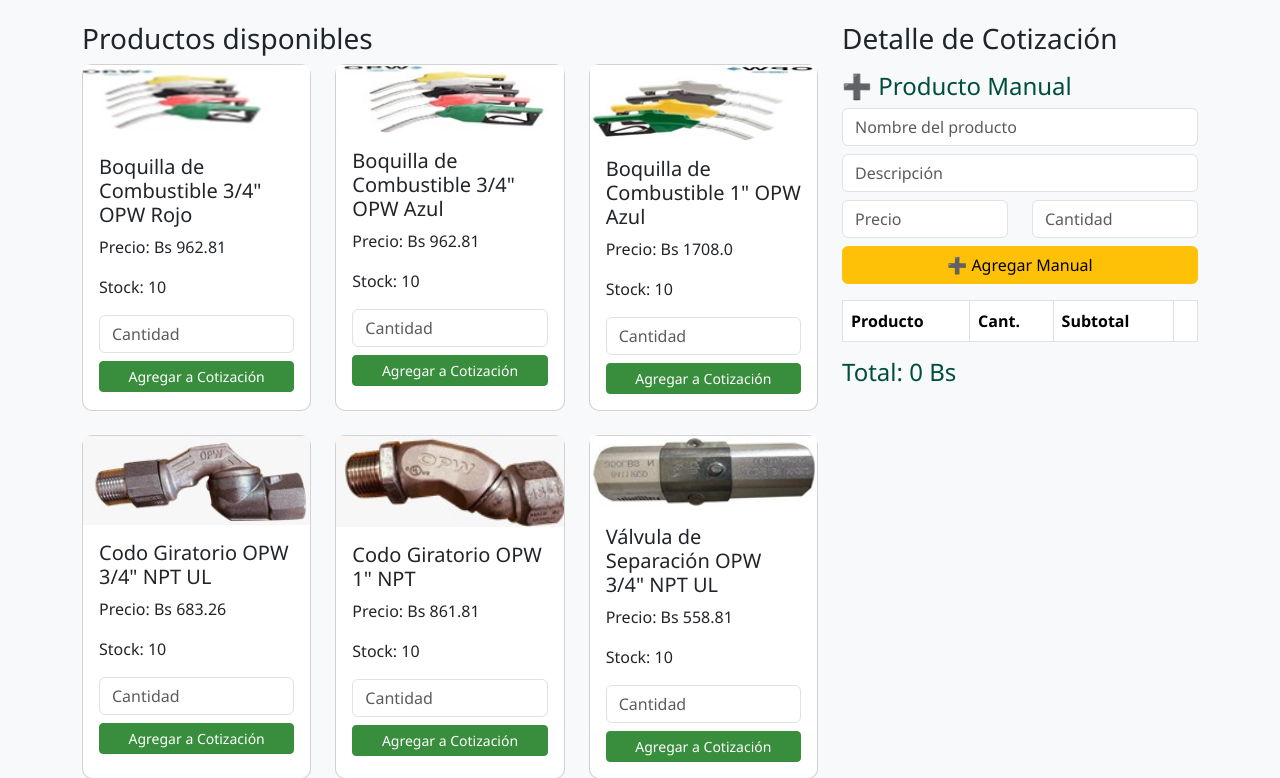
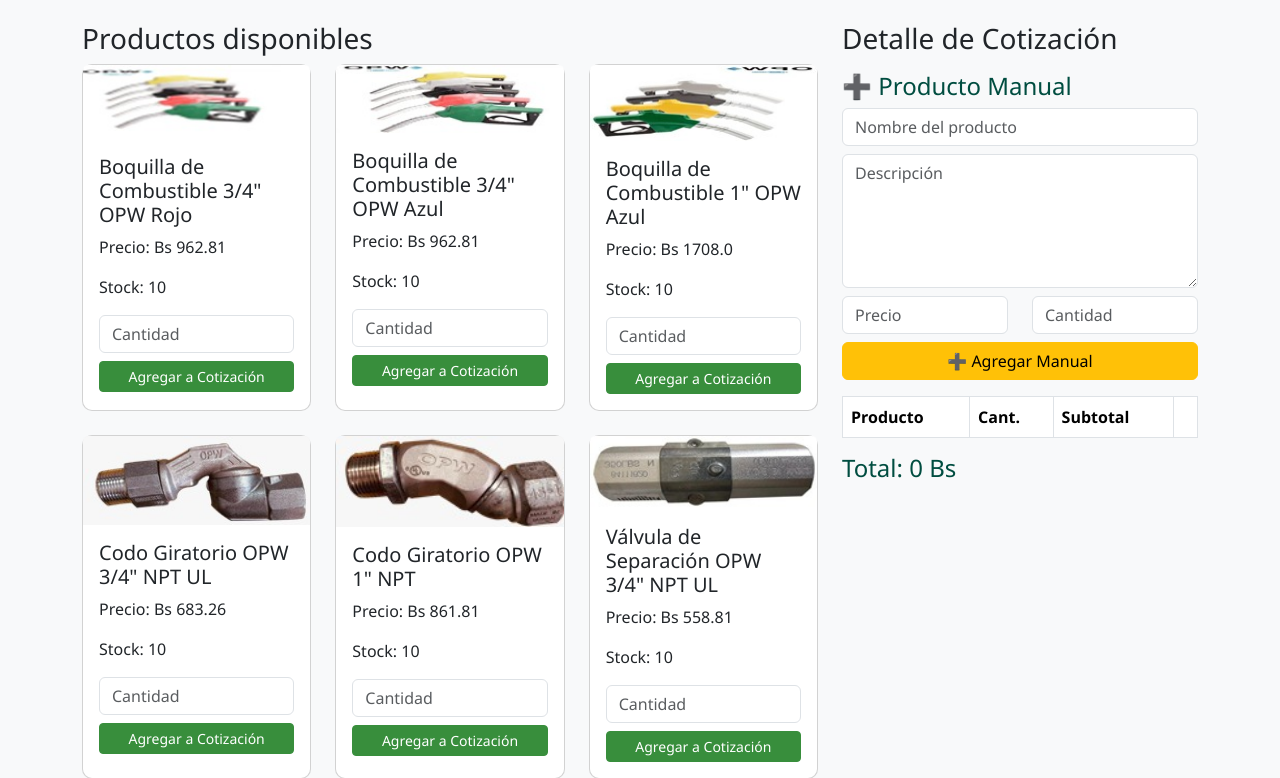
Before and after one commit to micky258/sistema-tienda, a Flask app: page /nueva_cotizacion in a window 1280 px wide. Shown: the part 156-934 px from the top of the page. Run offline with Flask 3, Linux system fonts and the light colour scheme; data comes from the database, SQL or seed files in the repository; lists and menus that the app fills with data are empty.

Commit message:
Mejora textarea descripcion cotizacion

```diff
--- a/templates/nueva_cotizacion.html
+++ b/templates/nueva_cotizacion.html
@@ -40,7 +40,10 @@
   </div>
 
   <div class="col-12 mb-2">
-    <input type="text" id="manual_detalle" class="form-control" placeholder="Descripción">
+    <textarea id="manual_detalle"
+          class="form-control"
+          rows="5"
+          placeholder="Descripción"></textarea>
   </div>
 
   <div class="col-6 mb-2">
```
